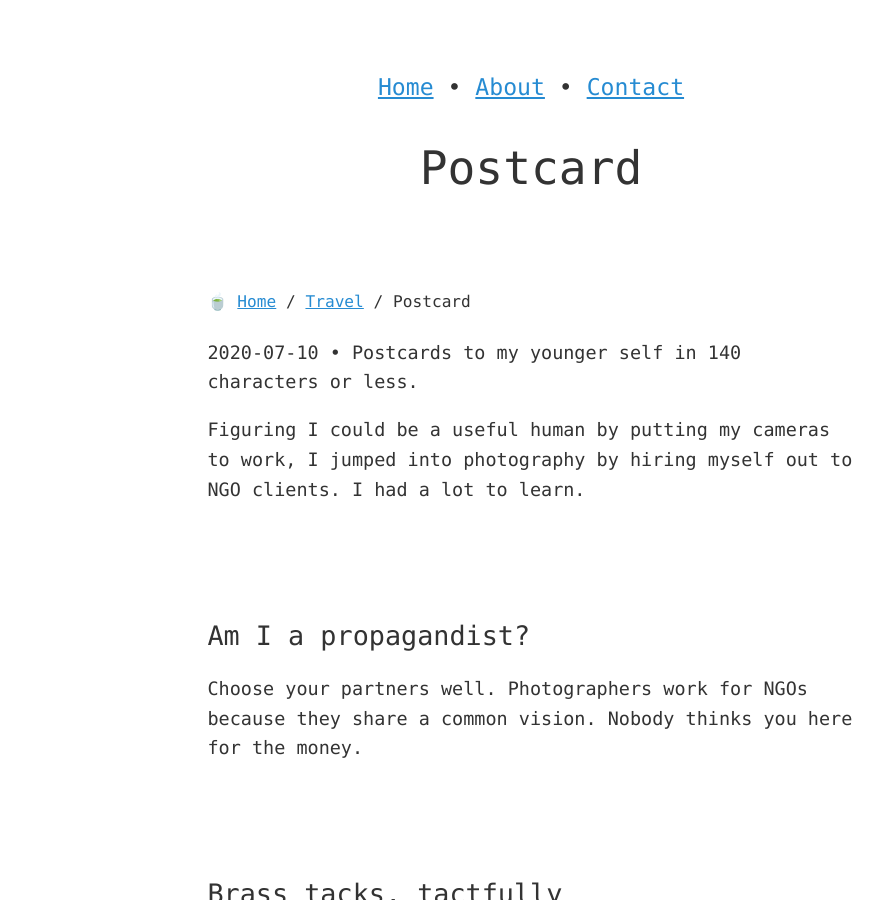
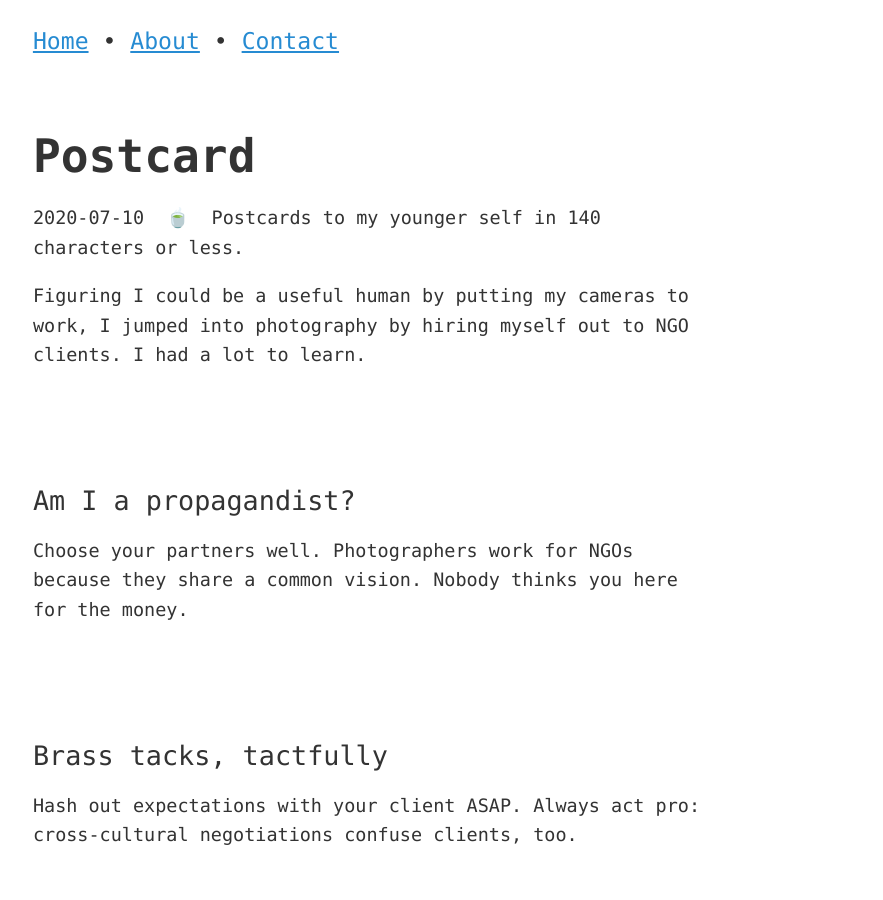
Before and after one commit to zachmccabe/zachmccabe.github.io, a Jekyll site: the page built from _travel/postcard.md, in a window 1280 px wide and 900 px high. Shown: the whole window, without its empty margins (109-992 px from the left). Built offline with Jekyll 4.4.1, drawn with Linux system fonts in a browser that asks for light colours; some of the changed lines change nothing that is shown.

Commit message:
Update postcard.md

```diff
--- a/_travel/postcard.md
+++ b/_travel/postcard.md
@@ -1,6 +1,6 @@
 ---
 robots: norobots
-layout: kaoliang_nite_3
+layout: kao_midnite_3
 title: Postcard
 date: 2020-07-10
 description: "Postcards to my younger self in 140 characters or less."
```
